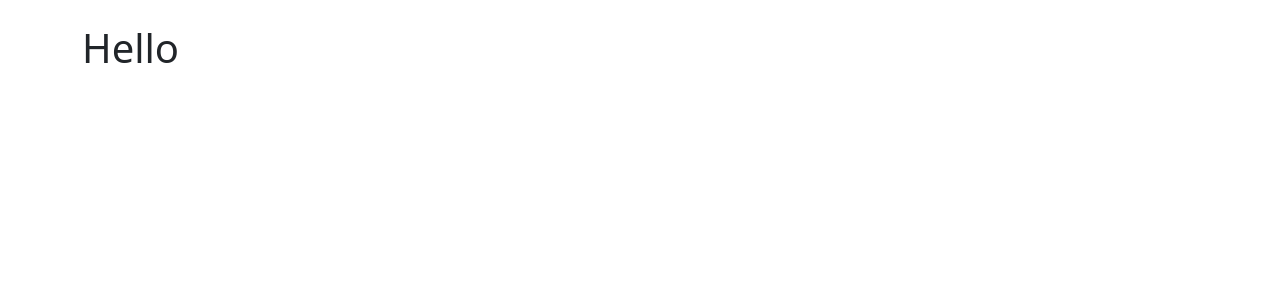
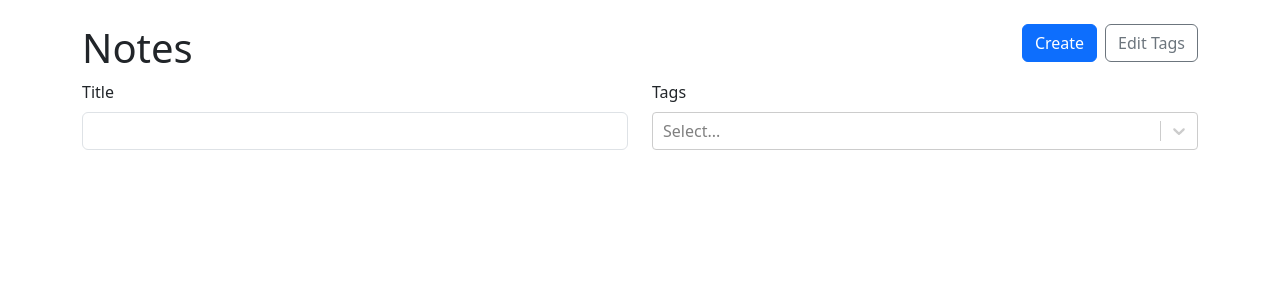
Before and after one commit to osemenets21/markdown_supported_note, a React (Create React App) app: page / in a window 1280 px wide. Shown: the top 300 px of the page. Built offline with nearby package versions, Linux system fonts and the light colour scheme.

Commit message:
create component NoteList and write basic logic

```diff
--- a/src/App.tsx
+++ b/src/App.tsx
@@ -6,6 +6,7 @@
 import { useMemo, useState } from "react";
 import { useLocalStorage } from "./useLocalStorage";
 import { v4 as uuidV4 } from "uuid";
+import { NoteList } from "./NoteList";
 
 export type Note = {
   id: string;
@@ -61,7 +62,7 @@
   return (
     <Container className="my-4">
       <Routes>
-        <Route path="/" element={<h1>Hello</h1>} />
+        <Route path="/" element={<NoteList availableTags={tags} />} />
         <Route
           path="/new"
           element={
--- a/src/NoteForm.tsx
+++ b/src/NoteForm.tsx
@@ -1,6 +1,6 @@
 import { FormEvent, useRef, useState } from "react";
 import { Button, Col, Form, Row, Stack } from "react-bootstrap";
-import { Link } from "react-router-dom";
+import { Link, useNavigate } from "react-router-dom";
 import CreatableReactSelect from "react-select/creatable";
 import { NoteData, Tag } from "./App";
 import { v4 as uuidV4 } from "uuid";
@@ -15,6 +15,7 @@
   const titleRef = useRef<HTMLInputElement>(null);
   const markdownRef = useRef<HTMLTextAreaElement>(null);
   const [selectedTags, setSelectedTags] = useState<Tag[]>([]);
+  const navigate = useNavigate()
 
   function handleSubmit(e: FormEvent) {
     e.preventDefault();
@@ -24,6 +25,8 @@
       markdown: markdownRef.current!.value,
       tags: [],
     });
+
+    navigate("..");
   }
 
   return (
--- /dev/null
+++ b/src/NoteList.tsx
@@ -0,0 +1,62 @@
+import { useState } from "react";
+import { Button, Col, Row, Stack, Form  } from "react-bootstrap";
+import { Link } from "react-router-dom";
+import ReactSelect from "react-select";
+import { Tag } from "./App";
+
+type NoteListProps = {
+    availableTags: Tag[]
+}
+
+export function NoteList({availableTags}: NoteListProps) {
+    const [selectedTags, setSelectedTags] = useState<Tag[]>([]);
+
+  return (
+    <>
+      <Row>
+        <Col>
+          <h1>Notes</h1>
+        </Col>
+        <Col xs="auto">
+            <Stack gap={2} direction="horizontal">
+                <Link to="/new">
+                    <Button variant="primary">Create</Button>
+                </Link>
+                <Button variant="outline-secondary">Edit Tags</Button>
+            </Stack>
+        </Col>
+      </Row>
+      <Form>
+        <Row className="mb-4">
+            <Col>
+            <Form.Group controlId="title">
+                <Form.Label>Title</Form.Label>
+                <Form.Control type="text"/>
+            </Form.Group>
+            </Col>
+            <Col>
+            <Form.Group controlId="tags">
+              <Form.Label>Tags</Form.Label>
+              <ReactSelect
+                value={selectedTags.map((tag) => {
+                  return { label: tag.label, value: tag.id };
+                })}
+                options={availableTags.map(tag => {
+                    return { label: tag.label, value: tag.id}
+                })}
+                onChange={(tags) => {
+                  setSelectedTags(
+                    tags.map((tag) => {
+                      return { label: tag.label, id: tag.value };
+                    })
+                  );
+                }}
+                isMulti
+              />
+            </Form.Group>
+            </Col>
+        </Row>
+      </Form>
+    </>
+  );
+}
```
